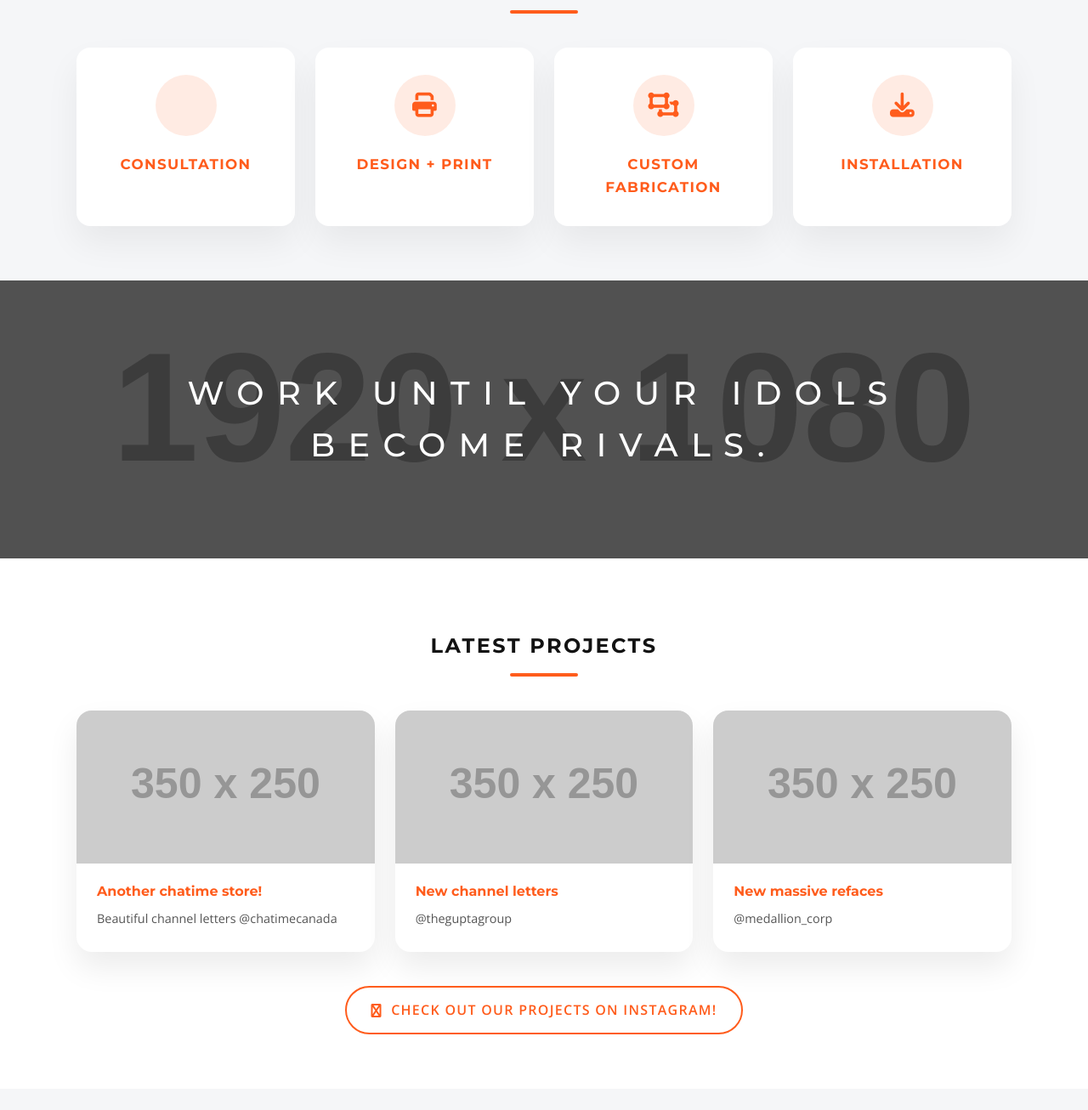
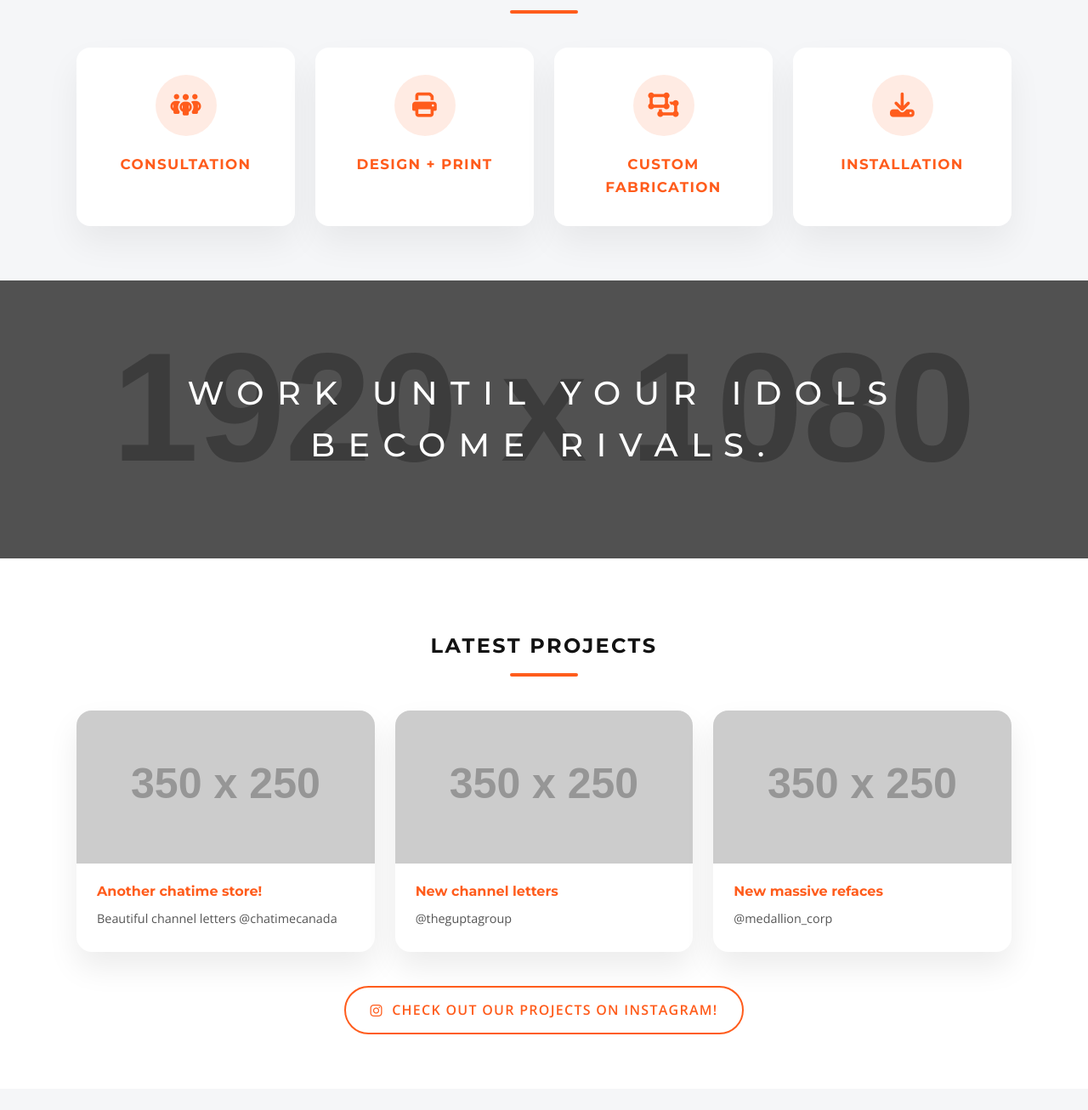
Before and after one commit to designer-ops/curb_signs_website, a Jekyll site: the page built from index.html, in a window 1280 px wide. Shown: the part 1368-2674 px from the top of the page at 85% size. Built offline with Jekyll 4.4.1, drawn with Linux system fonts in a browser that asks for light colours; nearby versions of some CDN libraries; a style sheet for code colours, icons or effects is not loaded.

Commit message:
fixing icons

```diff
--- a/index.html
+++ b/index.html
@@ -78,7 +78,7 @@ description: Curb Signs Inc. is a full-service signage manufacturer delivering b
         <h2>Our Services</h2>
         <div class="services-grid">
           <div class="service-card">
-            <span class="service-icon"><i class="fa fa-group" aria-hidden="true"></i></span>
+            <span class="service-icon"><i class="fa fa-people-group" aria-hidden="true"></i></span>
             <h3><a href="https://curbsigns.ca/consultation/">Consultation</a></h3>
           </div>
           <div class="service-card">
@@ -132,7 +132,7 @@ description: Curb Signs Inc. is a full-service signage manufacturer delivering b
         </div>
         <div class="cta-row">
           <a class="instagram-button" href="https://www.instagram.com/curbsignsinc/" target="_blank" rel="noopener">
-            <i class="fa fa-instagram" aria-hidden="true"></i>
+            <i class="fa-brands fa-instagram" aria-hidden="true"></i>
             Check out our projects on Instagram!
           </a>
         </div>
@@ -222,10 +222,10 @@ description: Curb Signs Inc. is a full-service signage manufacturer delivering b
       <div class="footer-column social-links">
         <h3>Follow Us</h3>
         <ul>
-          <li><a href="https://www.instagram.com/curbsignsinc/"><i class="fa fa-instagram" aria-hidden="true"></i> Instagram</a></li>
-          <li><a href="https://www.facebook.com/curbsigns"><i class="fa fa-facebook" aria-hidden="true"></i> Facebook</a></li>
-          <li><a href="https://www.linkedin.com/in/curbsigns"><i class="fa fa-linkedin" aria-hidden="true"></i> LinkedIn</a></li>
-          <li><a href="https://twitter.com/CurbSignsinc"><i class="fa fa-twitter" aria-hidden="true"></i> Twitter</a></li>
+          <li><a href="https://www.instagram.com/curbsignsinc/"><i class="fa-brands fa-instagram" aria-hidden="true"></i> Instagram</a></li>
+          <li><a href="https://www.facebook.com/curbsigns"><i class="fa-brands fa-facebook" aria-hidden="true"></i> Facebook</a></li>
+          <li><a href="https://www.linkedin.com/in/curbsigns"><i class="fa-brands fa-linkedin" aria-hidden="true"></i> LinkedIn</a></li>
+          <li><a href="https://twitter.com/CurbSignsinc"><i class="fa-brands fa-twitter" aria-hidden="true"></i> Twitter</a></li>
         </ul>
       </div>
     </div>
```
